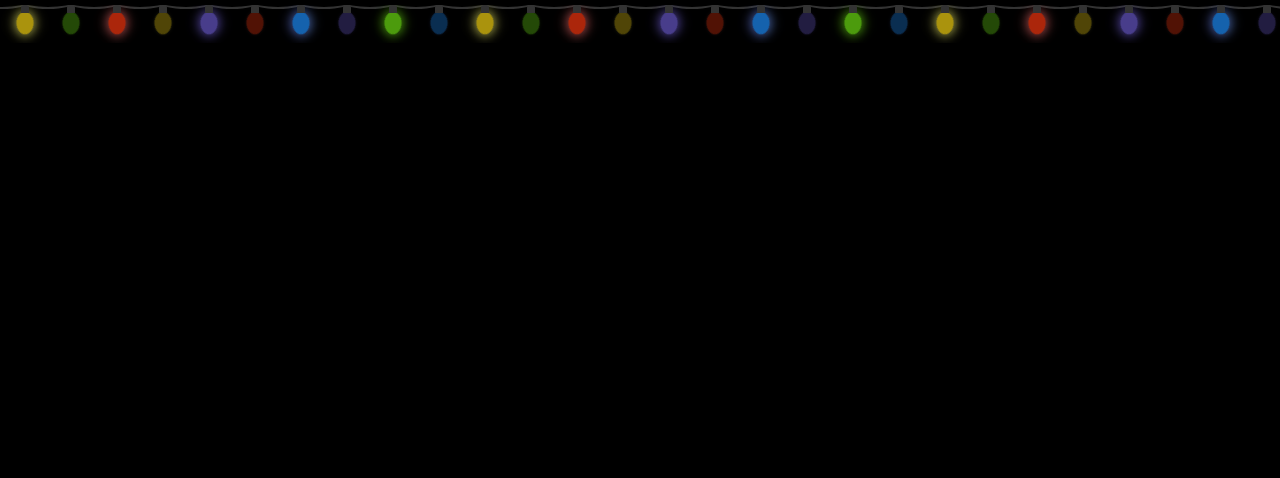
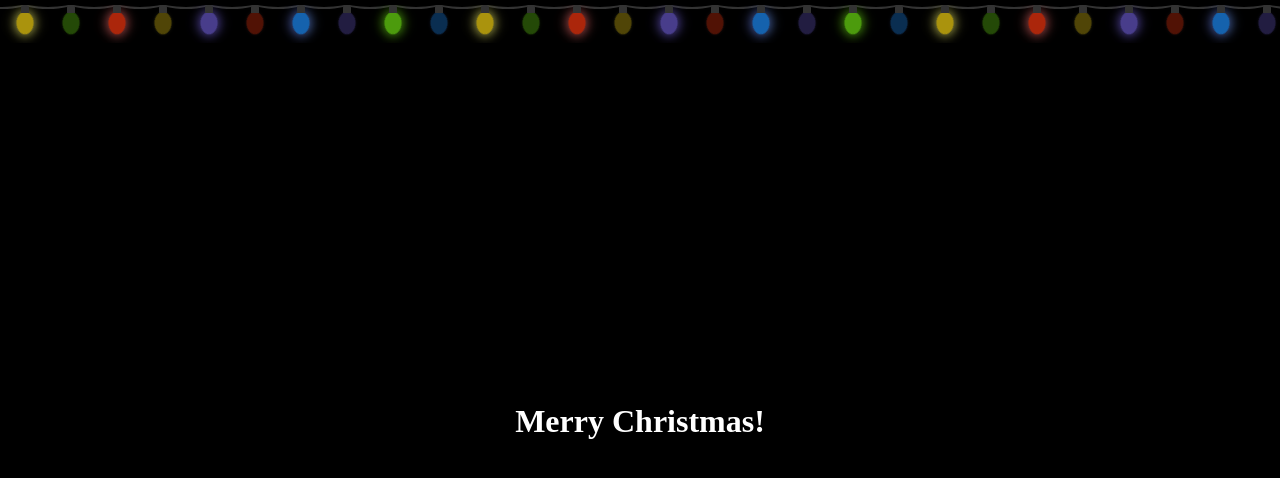
Before and after one commit to svetlana-urasinova/xmas-lights, a plain HTML site: page index.html in a window 1280 px wide. Drawn offline with Linux system fonts and the light colour scheme.

Commit message:
Demo version

```diff
--- a/index.html
+++ b/index.html
@@ -8,8 +8,9 @@
     <link rel="stylesheet" href="style.css" />
 </head>
 <body>
+    <ul class="lights"></ul>
     <main>
-        <ul class="lights"></ul>
+        <h1 class="header-main">Merry Christmas!</h1>
     </main>
     <script defer type="module" src="js/app.js"></script>
 </body>
--- a/style.css
+++ b/style.css
@@ -25,18 +25,30 @@
 
 body {
     background-color: black;
+    color: white;
+    display: flex;
+    flex-direction: column;
+    height: 100vh;
     margin: 0;
     padding: 0;
 }
 
-._hidden {
-    visibility: hidden;
+main {
+    display: flex;
+    flex-direction: column;
+    flex-grow: 1;
+    justify-content: center;
+}
+
+.header-main {
+    text-align: center;
 }
 
 .lights {
     background-color: black;
     display: flex;
     flex-direction: row;
+    flex-grow: 0;
     list-style-type: none;
     margin: 5px 0 0 calc(var(--rope--offset) * 2.5);
     overflow: hidden;
```
